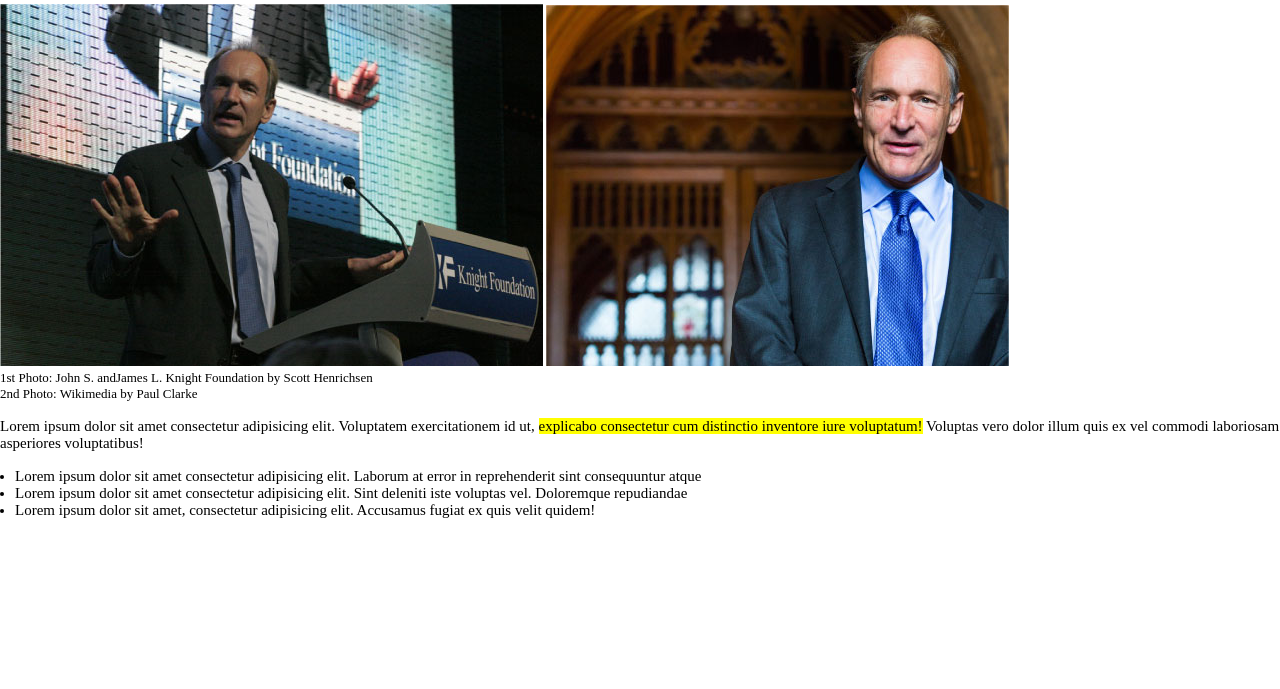
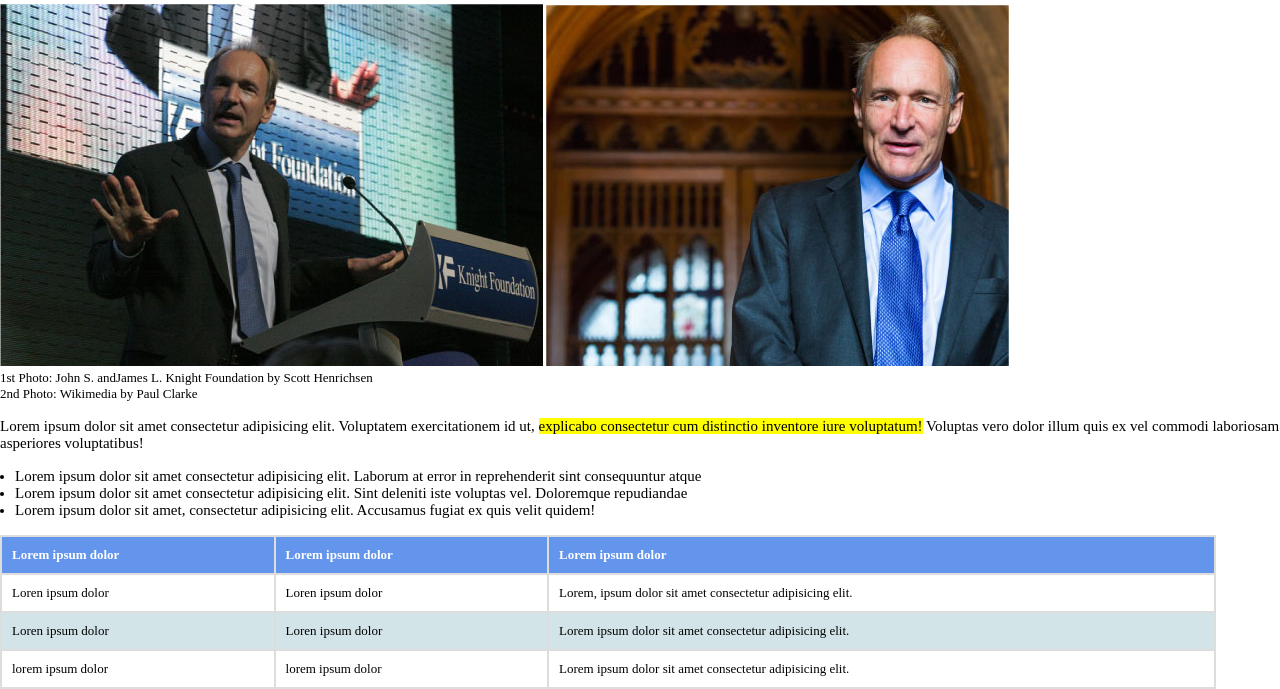
Before and after one commit to MarcoDC96/html-css-booleaner, a plain HTML site: page index.html in a window 1280 px wide. Shown: the part 139-828 px from the top of the page. Before the commit the page ends 800 px from the top, so only its background shows below. Drawn offline with Linux system fonts and the light colour scheme.

Commit message:
the end...

```diff
--- a/index.html
+++ b/index.html
@@ -1,11 +1,13 @@
 <!DOCTYPE html>
 <html lang="it">
+
 <head>
     <meta charset="UTF-8">
     <meta name="viewport" content="width=device-width, initial-scale=1.0">
     <title>The-Booleaner-Base</title>
     <link rel="stylesheet" href="./style/style.css">
 </head>
+
 <body>
     <header>
         <div class="bg-blue">
@@ -32,18 +34,53 @@
             <br>
 
 
-    <p class="text_size2">Lorem ipsum dolor sit amet consectetur adipisicing elit. Voluptatem exercitationem id ut, <mark>explicabo consectetur cum distinctio inventore iure voluptatum!</mark> Voluptas vero dolor illum quis ex vel commodi laboriosam asperiores voluptatibus!</p>
+            <p class="text_size2">Lorem ipsum dolor sit amet consectetur adipisicing elit. Voluptatem exercitationem id
+                ut, <mark>explicabo consectetur cum distinctio inventore iure voluptatum!</mark> Voluptas vero dolor
+                illum quis ex vel commodi laboriosam asperiores voluptatibus!</p>
 
             <br>
 
             <ul class="li_size">
-        <li>Lorem ipsum dolor sit amet consectetur adipisicing elit. Laborum at error in reprehenderit sint consequuntur atque  </li>
-        <li>Lorem ipsum dolor sit amet consectetur adipisicing elit. Sint deleniti iste voluptas vel. Doloremque repudiandae</li>
-        <li>Lorem ipsum dolor sit amet, consectetur adipisicing elit. Accusamus fugiat ex quis velit quidem!</li>
+                <li>Lorem ipsum dolor sit amet consectetur adipisicing elit. Laborum at error in reprehenderit sint
+                    consequuntur atque </li>
+                <li>Lorem ipsum dolor sit amet consectetur adipisicing elit. Sint deleniti iste voluptas vel. Doloremque
+                    repudiandae</li>
+                <li>Lorem ipsum dolor sit amet, consectetur adipisicing elit. Accusamus fugiat ex quis velit quidem!
+                </li>
 
             </ul>
 
             <br>
 
+            <table class="table">
+
+                <thead>
+                    <tr>
+                        <th>Lorem ipsum dolor</th>
+                        <th>Lorem ipsum dolor</th>
+                        <th>Lorem ipsum dolor</th>
+                    </tr>
+                </thead>
+                <tr>
+                    <td>Loren ipsum dolor</td>
+                    <td>Loren ipsum dolor</td>
+                    <td>Lorem, ipsum dolor sit amet consectetur adipisicing elit.</td>
+                </tr>
+                <tr>
+                    <td>Loren ipsum dolor</td>
+                    <td>Loren ipsum dolor</td>
+                    <td>Lorem ipsum dolor sit amet consectetur adipisicing elit.</td>
+                </tr>
+
+                <tr>
+                    <td>lorem ipsum dolor</td>
+                    <td>lorem ipsum dolor</td>
+                    <td>Lorem ipsum dolor sit amet consectetur adipisicing elit.</td>
+                </tr>
+
+
+            </table>
+
 </body>
+
 </html>
--- a/style/style.css
+++ b/style/style.css
@@ -30,3 +30,24 @@
     font-size: 15px;
     padding-left: 15px;
 }
+
+
+.table {
+    border-collapse: collapse;
+    width: 95%;
+}
+
+.table th, .table td {
+    text-align: left;
+    border: 2px solid #ddd;
+    padding: 10px;
+}
+
+.table th {
+    background-color: cornflowerblue;
+    color: white;
+}
+
+.table tr:nth-child(even) {
+    background-color:rgb(210, 228, 232);
+}
```
Lines whose indentation alone changed are shown as unchanged.
